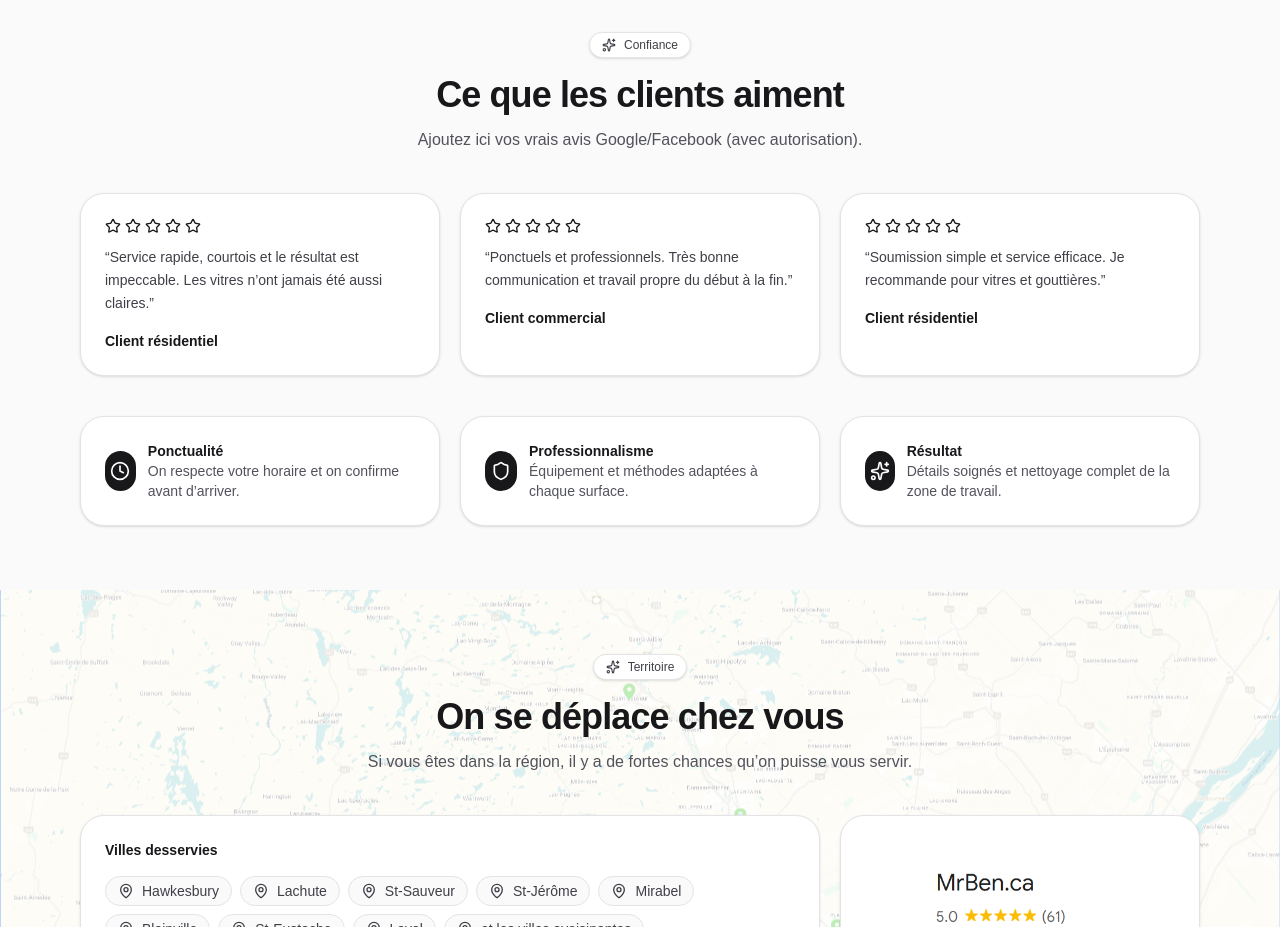
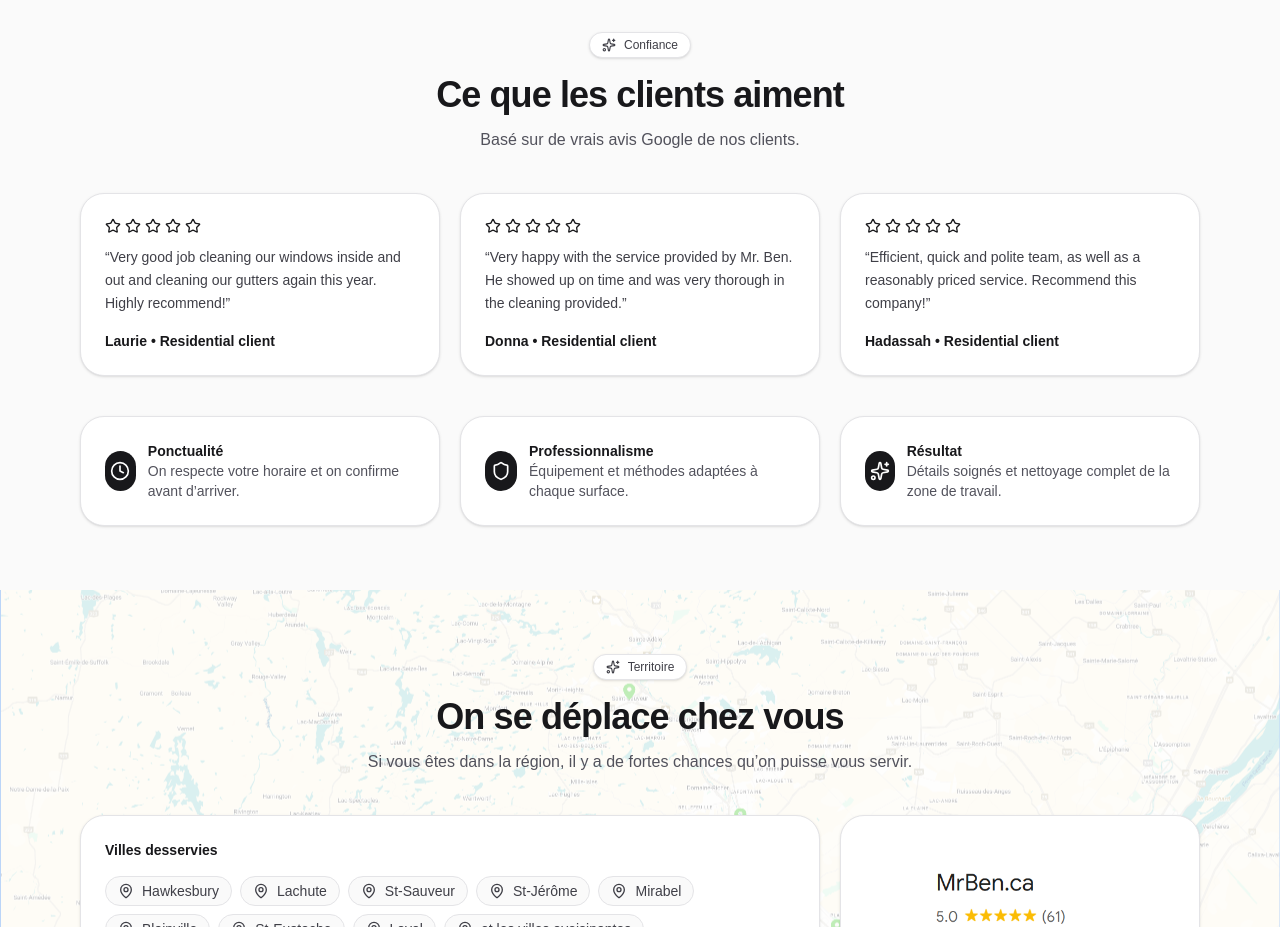
Before and after one commit to servicesmrben-wq/mrben-site1, a Next.js app: page / in a window 1280 px wide. Shown: the part 2140-3067 px from the top of the page. Built offline with nearby package versions, Linux system fonts and the light colour scheme; grey boxes are pictures that could not be loaded.

Commit message:
Update reviews copy in clients section

```diff
--- a/app/MrBenRedesignPreview.jsx
+++ b/app/MrBenRedesignPreview.jsx
@@ -146,8 +146,7 @@ const i18n = {
 
     secRevK: "Confiance",
     secRevT: "Ce que les clients aiment",
-    secRevS:
-      "Ajoutez ici vos vrais avis Google/Facebook (avec autorisation).",
+    secRevS: "Basé sur de vrais avis Google de nos clients.",
     val1T: "Ponctualité",
     val1D: "On respecte votre horaire et on confirme avant d’arriver.",
     val2T: "Professionnalisme",
@@ -287,7 +286,7 @@ const i18n = {
 
     secRevK: "Trust",
     secRevT: "What clients like",
-    secRevS: "Add real Google/Facebook reviews here (with permission).",
+    secRevS: "Based on real Google reviews from our clients.",
     val1T: "Punctual",
     val1D: "We respect your schedule and confirm before arrival.",
     val2T: "Professional",
@@ -696,27 +695,24 @@ function Gallery({ t }) {
 function Reviews({ t }) {
   const reviews = [
     {
-      name: langName(t),
+      name: "Laurie",
+      label: "Residential client",
       quote:
-        t("langShort") === "FR"
-          ? "Service rapide, courtois et le résultat est impeccable. Les vitres n’ont jamais été aussi claires."
-          : "Fast, courteous service and an impeccable result. The windows have never been clearer.",
+        "Very good job cleaning our windows inside and out and cleaning our gutters again this year. Highly recommend!",
       stars: 5,
     },
     {
-      name: t("langShort") === "FR" ? "Client commercial" : "Commercial client",
+      name: "Donna",
+      label: "Residential client",
       quote:
-        t("langShort") === "FR"
-          ? "Ponctuels et professionnels. Très bonne communication et travail propre du début à la fin."
-          : "On time and professional. Great communication and clean work from start to finish.",
+        "Very happy with the service provided by Mr. Ben. He showed up on time and was very thorough in the cleaning provided.",
       stars: 5,
     },
     {
-      name: langName(t),
+      name: "Hadassah",
+      label: "Residential client",
       quote:
-        t("langShort") === "FR"
-          ? "Soumission simple et service efficace. Je recommande pour vitres et gouttières."
-          : "Simple quote and efficient service. I recommend for windows and gutters.",
+        "Efficient, quick and polite team, as well as a reasonably priced service. Recommend this company!",
       stars: 5,
     },
   ];
@@ -742,7 +738,9 @@ function Reviews({ t }) {
                 ))}
               </div>
               <p className="mt-3 text-sm leading-relaxed text-zinc-700">“{r.quote}”</p>
-              <div className="mt-4 text-sm font-semibold text-zinc-900">{r.name}</div>
+              <div className="mt-4 text-sm font-semibold text-zinc-900">
+                {r.name} • {r.label}
+              </div>
             </motion.div>
           ))}
         </div>
@@ -755,10 +753,6 @@ function Reviews({ t }) {
       </div>
     </section>
   );
-}
-
-function langName(t) {
-  return t("langShort") === "FR" ? "Client résidentiel" : "Residential client";
 }
 
 function ValueCard({ icon, title, desc }) {
```
